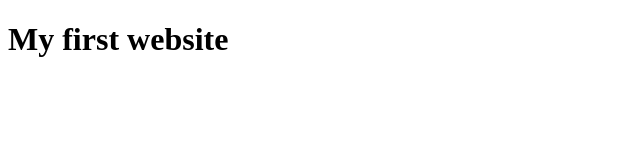
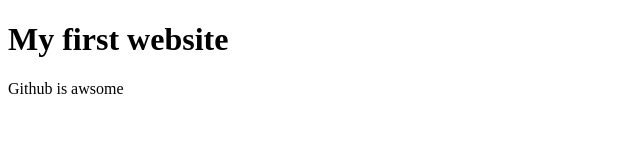
Before and after one commit to ahasanUllah/my-first-website, a plain HTML site: page index.html in a window 1280 px wide. Shown: the whole page, without its empty margins (0-640 px from the left). Drawn offline with Linux system fonts and the light colour scheme.

Commit message:
Update index.html

```diff
--- a/index.html
+++ b/index.html
@@ -6,5 +6,6 @@
 </head>
 <body>
     <h1>My first website</h1>
+    <p> Github is awsome </P>
 </body>
 </html>
```
